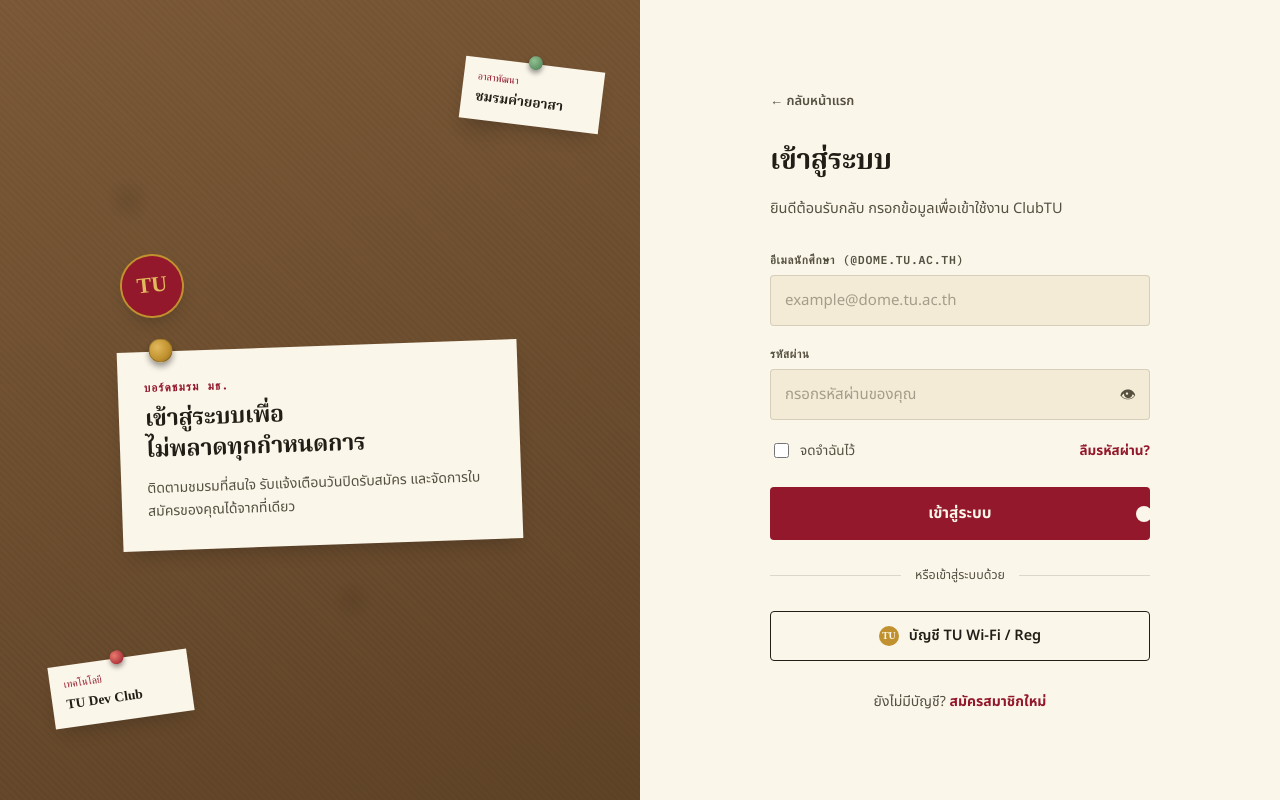
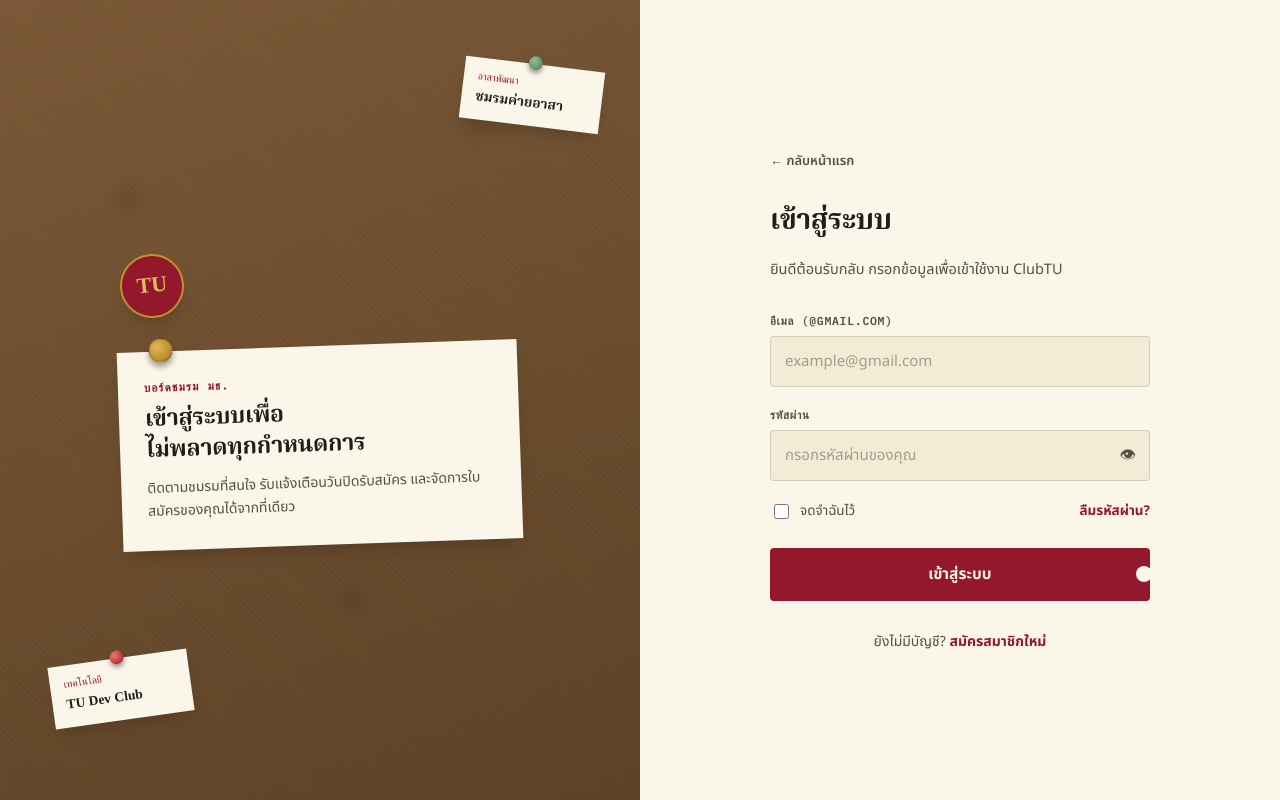
Before and after one commit to MainBowus/TUCLUBHUB, a plain HTML site: page login/login.html in a window 1280 px wide. Drawn offline with Linux system fonts and the light colour scheme.

Commit message:
Login Fix

```diff
--- a/login/login.html
+++ b/login/login.html
@@ -41,8 +41,8 @@
 
       <form id="loginForm" novalidate>
         <div class="field">
-          <label for="email">อีเมลนักศึกษา (@dome.tu.ac.th)</label>
-          <input type="email" id="email" placeholder="example@dome.tu.ac.th" pattern="^[a-zA-Z0-9._%+\-]+@[a-zA-Z0-9.\-]+\.[a-zA-Z]{2,}$" autocomplete="email" required>
+          <label for="email">อีเมล (@gmail.com)</label>
+          <input type="email" id="email" placeholder="example@gmail.com" pattern="^[a-zA-Z0-9._%+\-]+@[a-zA-Z0-9.\-]+\.[a-zA-Z]{2,}$" autocomplete="email" required>
         </div>
         <div class="field">
           <label for="password">รหัสผ่าน</label>
@@ -64,12 +64,6 @@
 
         <button type="submit" class="btn-ticket">เข้าสู่ระบบ</button>
 
-        <div class="divider">หรือเข้าสู่ระบบด้วย</div>
-
-        <button type="button" class="btn-sso">
-          <span class="badge">TU</span>
-          บัญชี TU Wi-Fi / Reg
-        </button>
       </form>
 
       <div class="signup-line">
```
